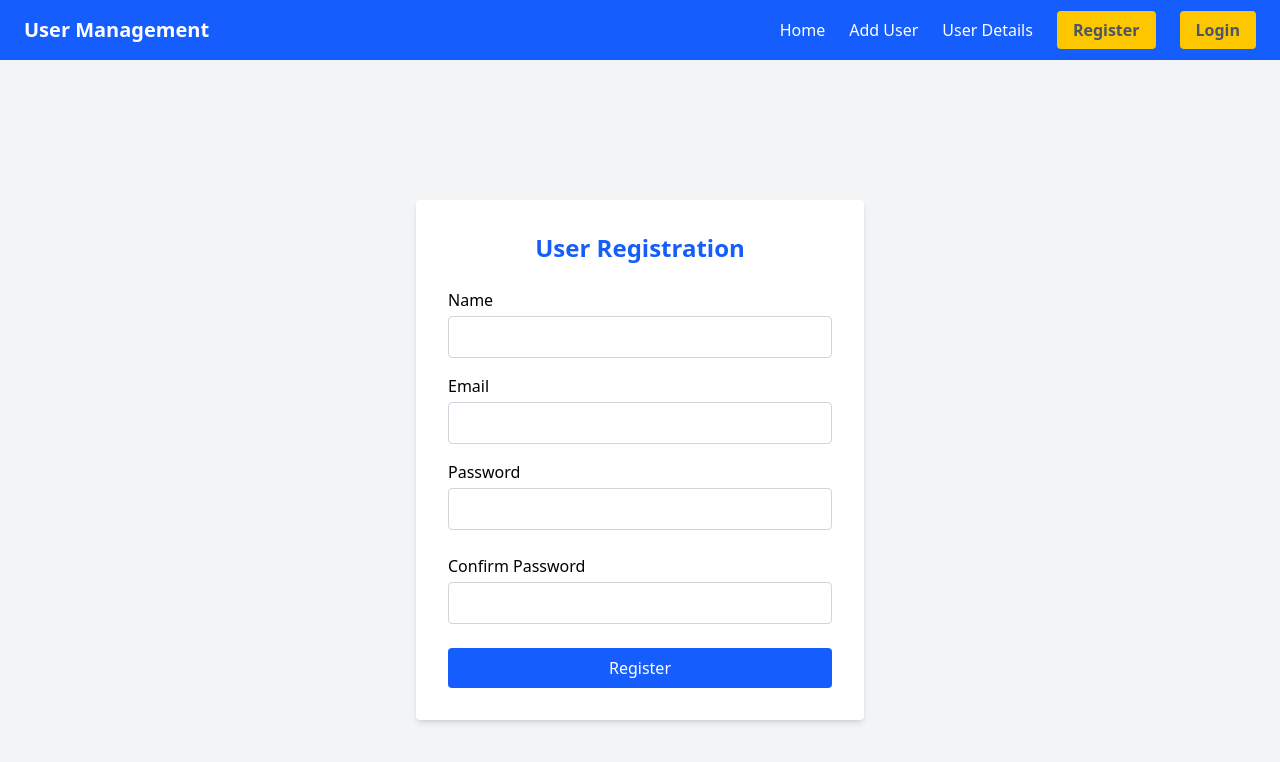
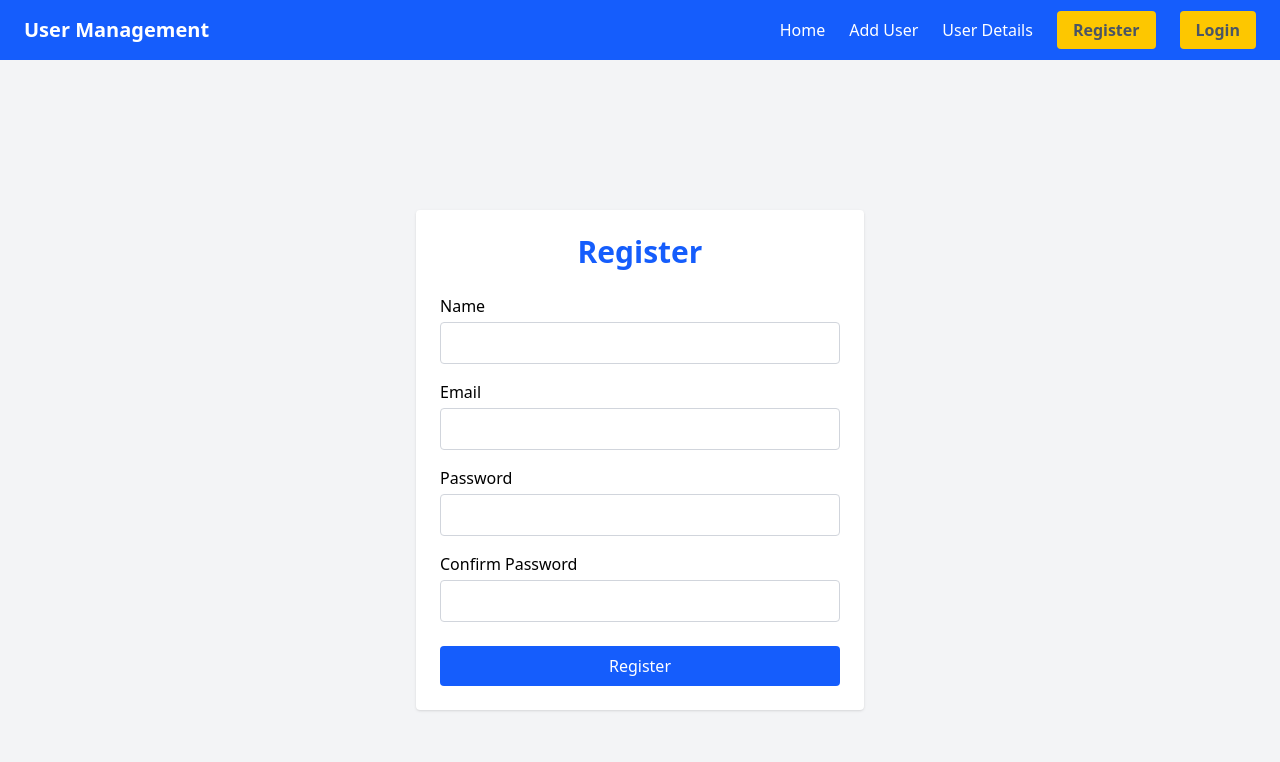
Before and after one commit to Yasintha8/user-management-system, a React (Vite) app in the folder frontend/: page /register in a window 1280 px wide. Shown: the top 762 px of the page. Built offline with nearby package versions, Linux system fonts and the light colour scheme; the HTML template or start-up script is replaced by a standard one.

Commit message:
Implement register form for backend logic

```diff
--- a/frontend/src/components/register.jsx
+++ b/frontend/src/components/register.jsx
@@ -1,8 +1,8 @@
+// src/pages/Register.jsx
 import { useState } from "react";
 import { useNavigate } from "react-router-dom";
 import axios from "axios";
 import { toast } from "react-hot-toast";
-
 
 const Register = () => {
   const [formData, setFormData] = useState({
@@ -15,10 +15,8 @@
   const navigate = useNavigate();
 
   const handleChange = (e) => {
-    setFormData({
-      ...formData,
-      [e.target.name]: e.target.value
-    });
+    const { name, value } = e.target;
+    setFormData((prev) => ({ ...prev, [name]: value }));
   };
 
   const handleSubmit = async (e) => {
@@ -29,87 +27,81 @@
       return;
     }
 
-    console.log("Registered User:", formData);
-    // Perform registration logic here
     try {
-            const response = await axios.post(import.meta.env.VITE_BACKEND_URL + '/api/register',
-              formData
-            );
-            console.log("User Registered successfully :", response.data);
-            toast.success("User Registered successfully");
-            navigate('/login');
-        } catch (error) {
-            console.error(error);
-            toast.error("Unable to Register user");
-        }
+      const response = await axios.post(
+        import.meta.env.VITE_BACKEND_URL + "/api/register/registerUser",
+        formData
+      );
+      console.log(response.data);
+      toast.success(response.data.message || "User registered successfully");
+      navigate("/login");
+    } catch (error) {
+      console.error(error);
+      toast.error(error.response?.data?.message || "Unable to register user");
+    }
   };
 
   return (
-    <div className="flex justify-center items-center min-h-screen bg-gray-100 px-4">
+    <div className="flex items-center justify-center min-h-screen bg-gray-100 px-4">
       <form
         onSubmit={handleSubmit}
-        className="w-full max-w-md bg-white p-8 rounded shadow-md"
+        className="w-full max-w-md bg-white p-6 rounded shadow"
       >
-        <h2 className="text-2xl font-semibold mb-6 text-center text-blue-600">
-          User Registration
+        <h2 className="text-3xl font-semibold text-center text-blue-600 mb-6">
+          Register
         </h2>
 
-        {/* Name */}
         <div className="mb-4">
           <label className="block mb-1 font-medium">Name</label>
           <input
             type="text"
             name="name"
-            required
             value={formData.name}
             onChange={handleChange}
-            className="w-full border border-gray-300 rounded px-4 py-2 focus:outline-none focus:ring-2 focus:ring-blue-400"
+            required
+            className="w-full border border-gray-300 rounded px-4 py-2 focus:ring-2 focus:ring-blue-400 outline-none"
           />
         </div>
 
-        {/* Email */}
         <div className="mb-4">
           <label className="block mb-1 font-medium">Email</label>
           <input
             type="email"
             name="email"
-            required
             value={formData.email}
             onChange={handleChange}
-            className="w-full border border-gray-300 rounded px-4 py-2 focus:outline-none focus:ring-2 focus:ring-blue-400"
+            required
+            className="w-full border border-gray-300 rounded px-4 py-2 focus:ring-2 focus:ring-blue-400 outline-none"
           />
         </div>
 
-        {/* Password */}
-        <div className="mb-6">
+        <div className="mb-4">
           <label className="block mb-1 font-medium">Password</label>
           <input
             type="password"
             name="password"
-            required
             value={formData.password}
             onChange={handleChange}
-            className="w-full border border-gray-300 rounded px-4 py-2 focus:outline-none focus:ring-2 focus:ring-blue-400"
+            required
+            className="w-full border border-gray-300 rounded px-4 py-2 focus:ring-2 focus:ring-blue-400 outline-none"
           />
         </div>
 
-        {/* confirm password */}
         <div className="mb-6">
           <label className="block mb-1 font-medium">Confirm Password</label>
           <input
             type="password"
             name="confirmPassword"
-            required
             value={formData.confirmPassword}
             onChange={handleChange}
-            className="w-full border border-gray-300 rounded px-4 py-2 focus:outline-none focus:ring-2 focus:ring-blue-400"
+            required
+            className="w-full border border-gray-300 rounded px-4 py-2 focus:ring-2 focus:ring-blue-400 outline-none"
           />
         </div>
 
-        {/* Submit Button */}
         <button
           type="submit"
-          className="w-full bg-blue-600 hover:bg-blue-700 text-white font-medium py-2 px-4 rounded transition duration-300 cursor-pointer"
+          className="w-full bg-blue-600 text-white font-medium py-2 rounded hover:bg-blue-700 transition cursor-pointer"
         >
           Register
         </button>
```
